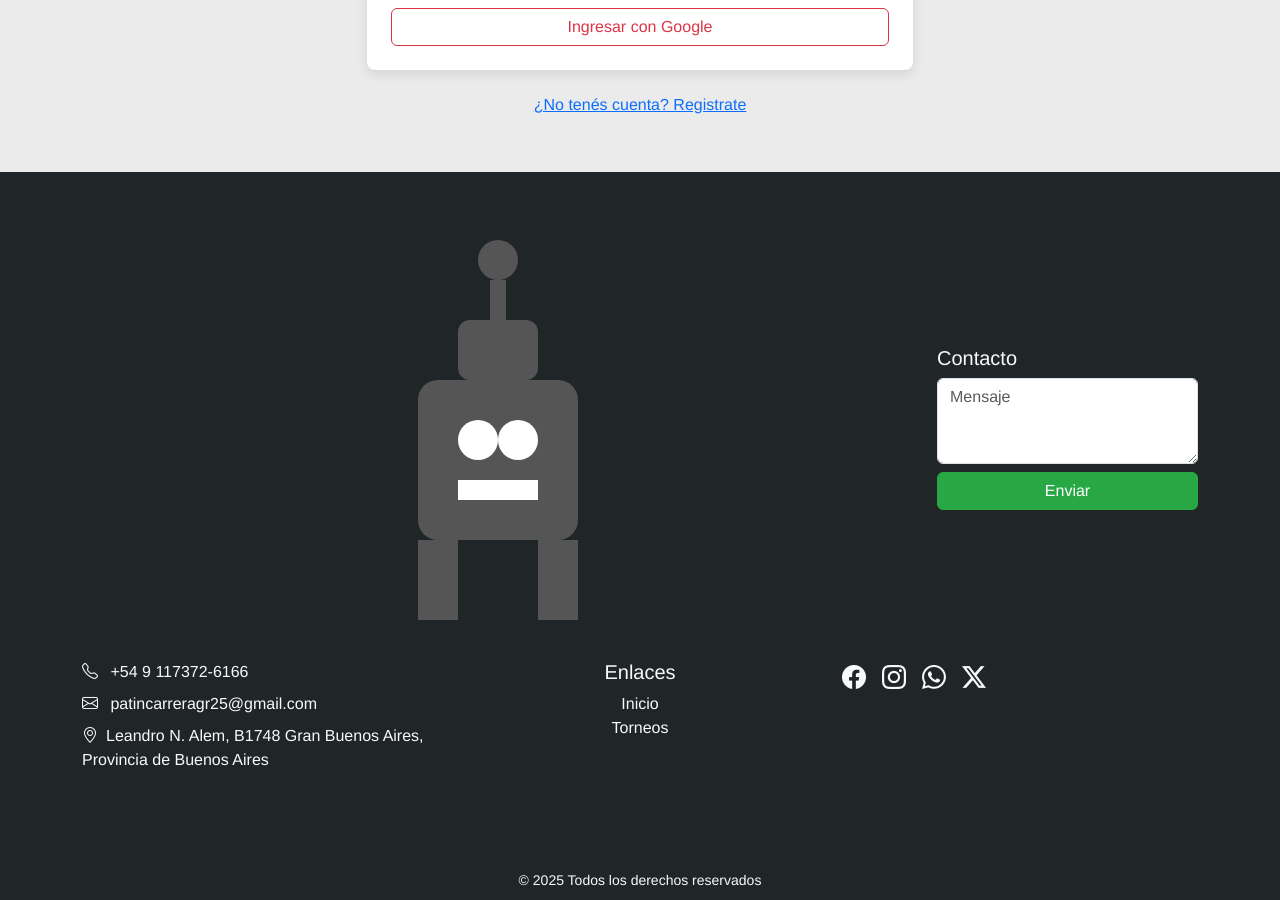
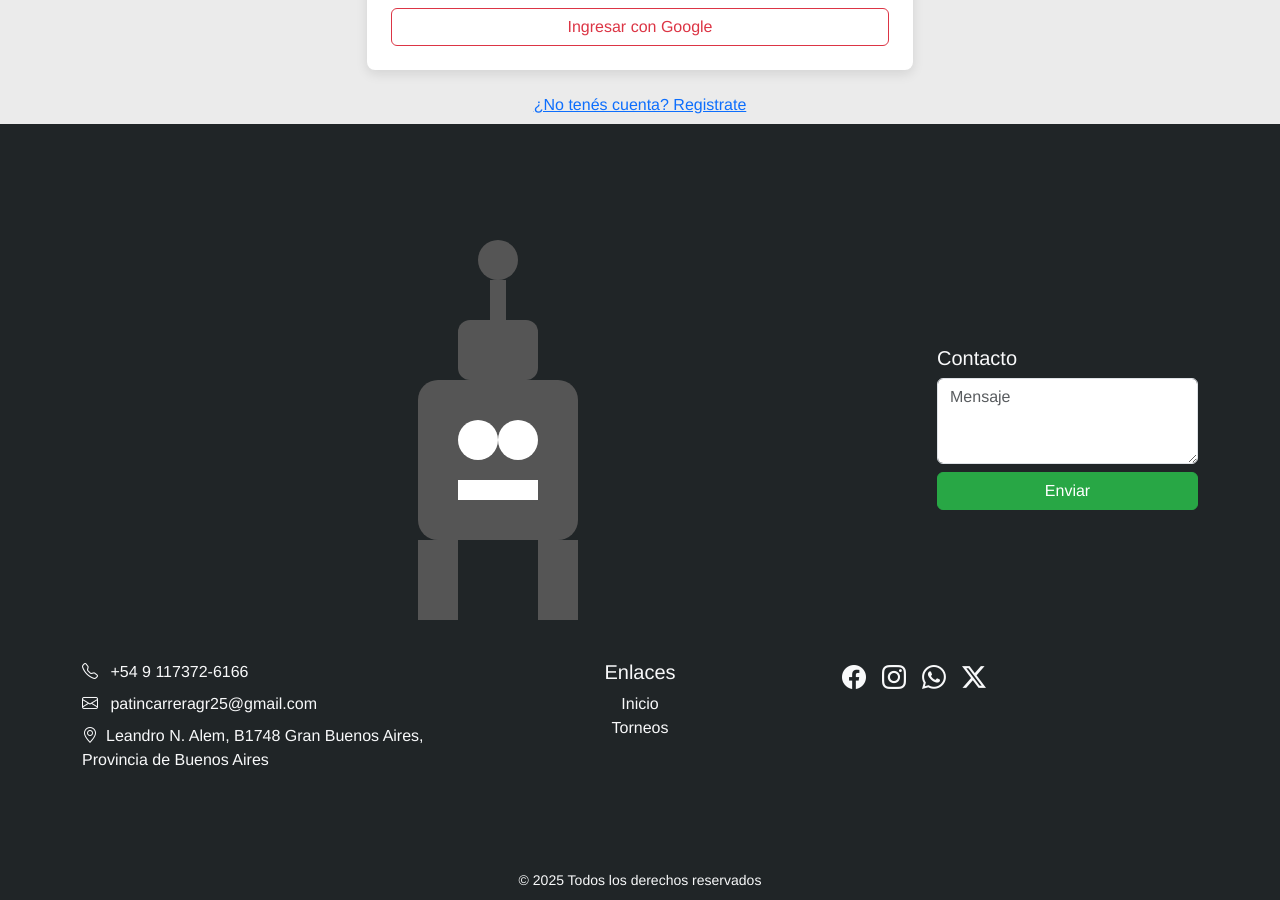
Before and after one commit to gastonmanzur/patincarreraGR, a React (Vite) app in the folder frontend-auth/: page / in a window 1280 px wide. Shown: the part 460-1360 px from the top of the page. Built offline with nearby package versions, Linux system fonts and the light colour scheme; no server answers.

Commit message:
Ensure full-height pages with sticky footer

```diff
--- a/frontend-auth/src/components/Footer.jsx
+++ b/frontend-auth/src/components/Footer.jsx
@@ -44,7 +44,7 @@ export default function Footer() {
   };
 
   return (
-    <footer className="footer-custom text-light mt-5">
+    <footer className="footer-custom text-light mt-auto pt-5">
       <div className="container py-5">
         <div className="row align-items-center mb-4">
           <div className="col-md-9 d-flex justify-content-center mb-4 mb-md-0">
--- a/frontend-auth/src/styles.css
+++ b/frontend-auth/src/styles.css
@@ -4,6 +4,12 @@
   --bg-color: #EBEBEB;
   --text-color: #000000;
   --card-bg: #ffffff;
+}
+
+html,
+body,
+#root {
+  min-height: 100vh;
 }
 
 body {
```
